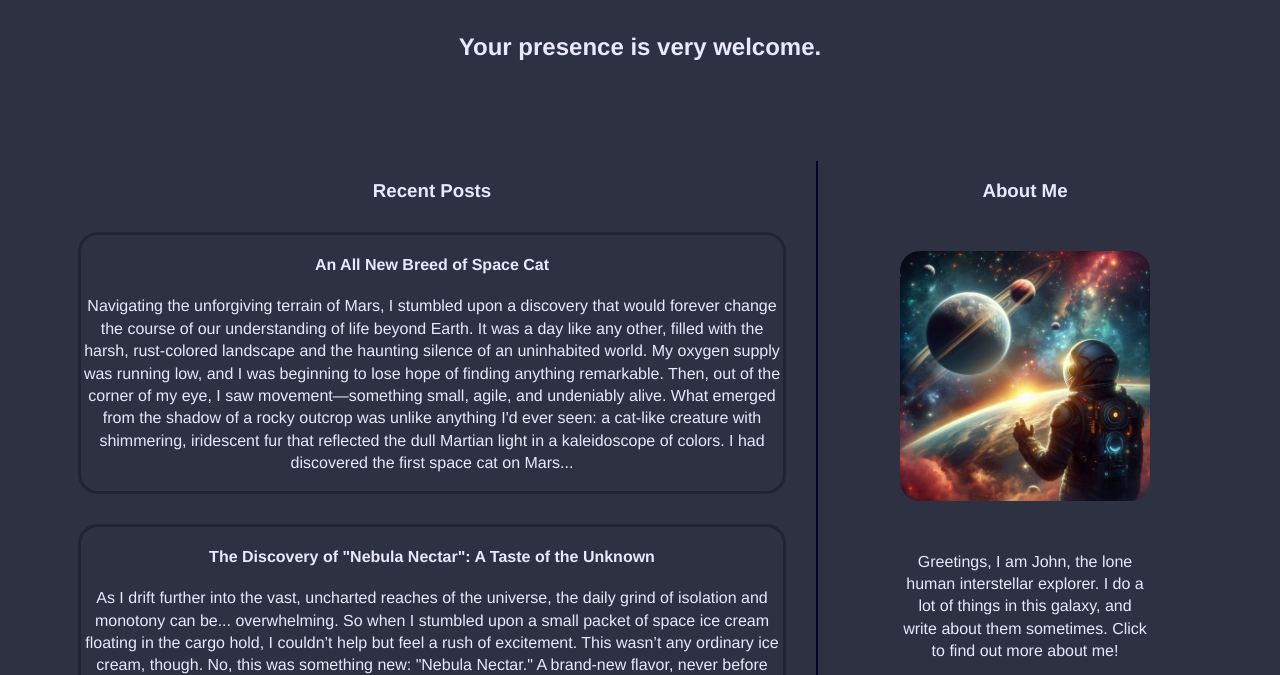
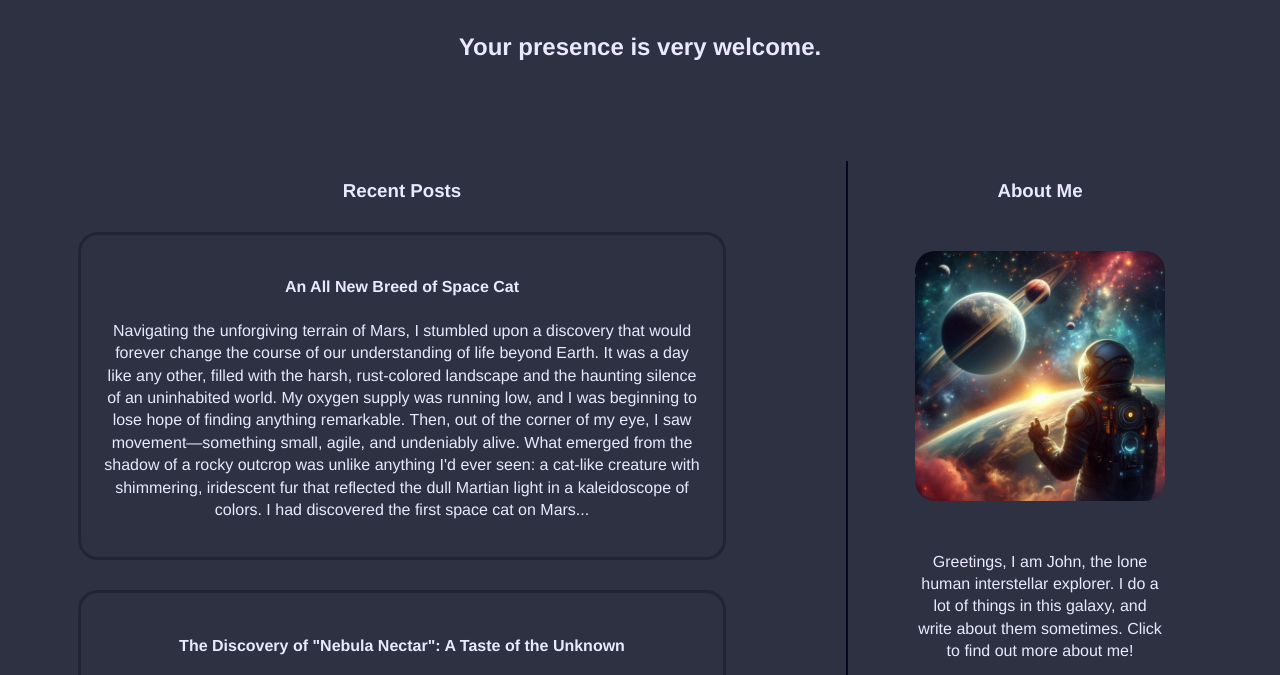
Before and after one commit to Brendanthatman/interstellar-explorer-log, an Eleventy site: page index.liquid in a window 1280 px wide. Shown: the part 268-943 px from the top of the page. Built offline with nearby package versions, Linux system fonts and the light colour scheme; Eleventy itself is replaced by a stand-in of ours; files that its build step writes are made by us from their sources.

Commit message:
home style

```diff
--- a/index.liquid
+++ b/index.liquid
@@ -14,7 +14,6 @@ title: Interstellar Blog
                 <h4>An All New Breed of Space Cat</h4>
                 <!--AI Attribution on page postone.md.-->
                 <p>Navigating the unforgiving terrain of Mars, I stumbled upon a discovery that would forever change the course of our understanding of life beyond Earth. It was a day like any other, filled with the harsh, rust-colored landscape and the haunting silence of an uninhabited world. My oxygen supply was running low, and I was beginning to lose hope of finding anything remarkable. Then, out of the corner of my eye, I saw movement—something small, agile, and undeniably alive. What emerged from the shadow of a rocky outcrop was unlike anything I'd ever seen: a cat-like creature with shimmering, iridescent fur that reflected the dull Martian light in a kaleidoscope of colors. I had discovered the first space cat on Mars...</p>
-            </p>
             </div>
         </a>
         <a href="/posttwo/" title="Post from December 2024">
--- a/styles/screen.css
+++ b/styles/screen.css
@@ -67,12 +67,15 @@ p {
     display: inline-block;
     flex: 2;
     vertical-align: middle;
+    padding-right: 90px;
 }
 
 #posts div {
     margin: 30px;
     border: 3px solid #212431;
     border-radius: 20px;
+    padding: 20px;
+    line-height: 1.4em;
 }
 
 a{
```
